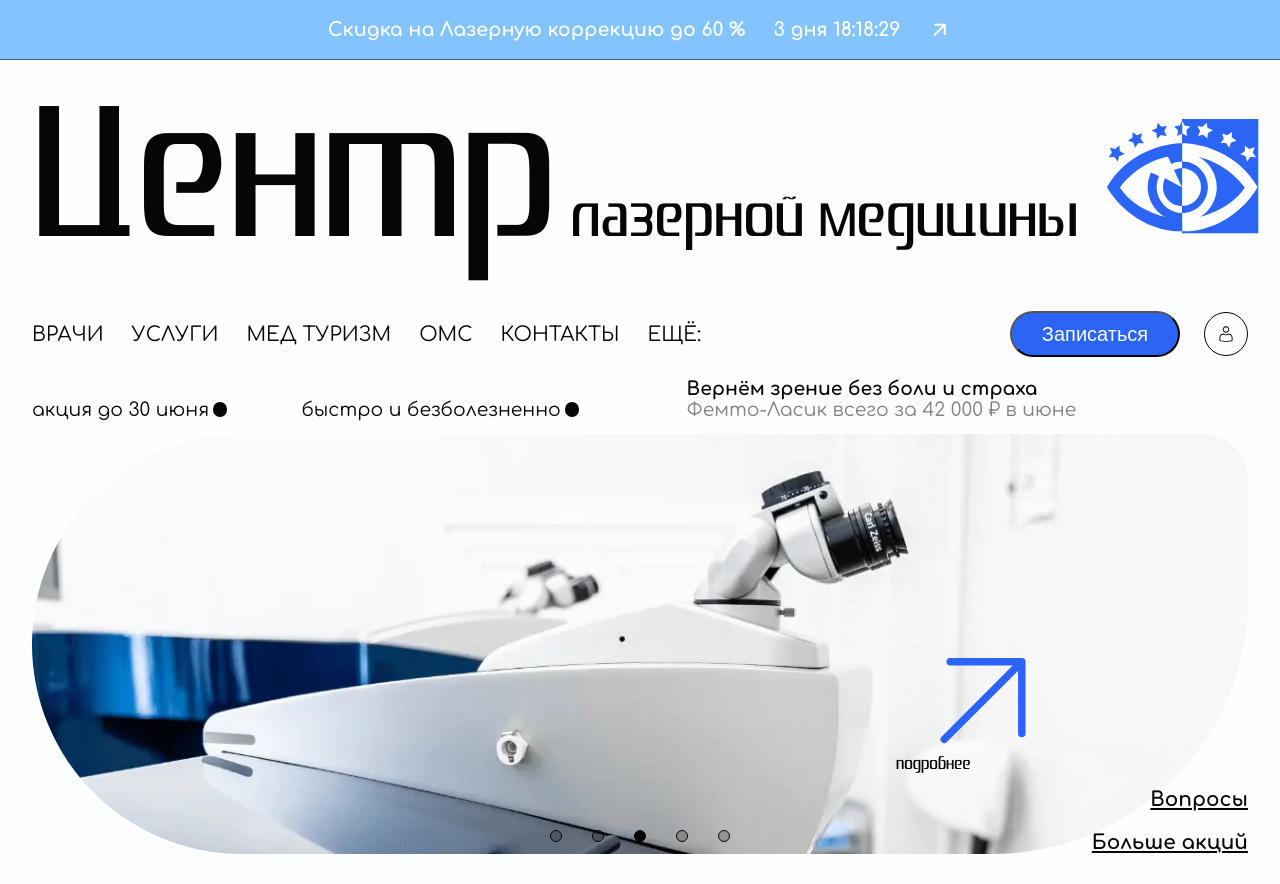
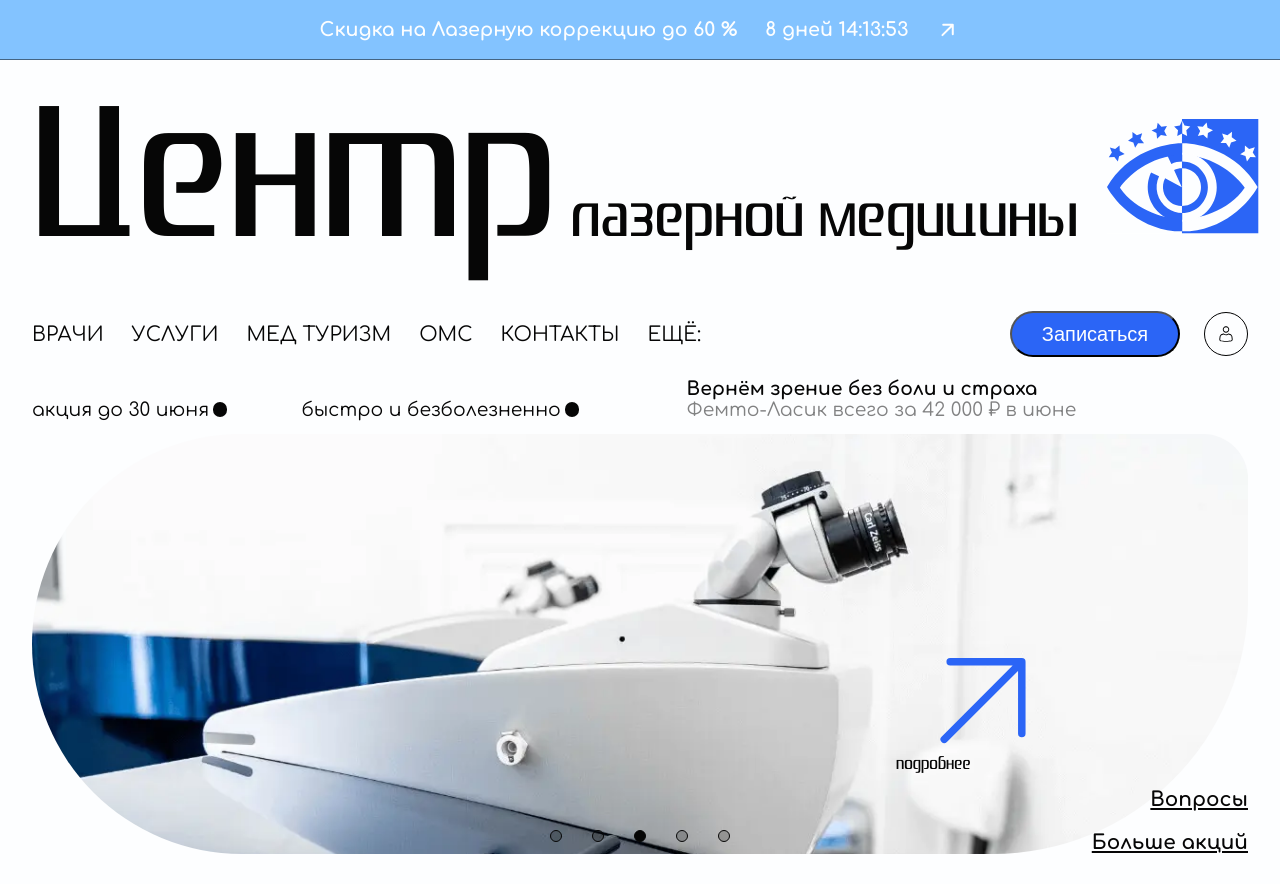
Before and after one commit to zukolime/solveon-task, a React (Create React App) app: page / in a window 1280 px wide. Built offline with nearby package versions, Linux system fonts and the light colour scheme.

Commit message:
fix: CountdownTimer

```diff
--- /dev/null
+++ b/src/components/CountdownTimer.js
@@ -0,0 +1,24 @@
+import PropTypes from "prop-types";
+import useCountdown from "../hooks/useCountdown";
+import getDayWord from "../utils/getDayWord";
+
+import "../styles/promo-panel.scss";
+
+const CountdownTimer = ({ targetDate }) => {
+  const timeLeft = useCountdown(targetDate);
+  const dayNumber = parseInt(timeLeft.days, 10);
+  const dayWord = getDayWord(dayNumber);
+
+  return (
+    <div className="countdown-timer">
+      <span className="countdown-timer__part">{timeLeft.days}</span> {dayWord} <span className="countdown-timer__part">{timeLeft.hours}</span>:
+      <span className="countdown-timer__part">{timeLeft.minutes}</span>:<span className="countdown-timer__part">{timeLeft.seconds}</span>
+    </div>
+  );
+};
+
+CountdownTimer.propTypes = {
+  targetDate: PropTypes.string.isRequired,
+};
+
+export default CountdownTimer;
--- a/src/components/PromoPanel.js
+++ b/src/components/PromoPanel.js
@@ -1,28 +1,13 @@
+import { ReactComponent as Arrow } from "../resources/icons/arrow-up.svg";
 import "../styles/promo-panel.scss";
-import { ReactComponent as Arrow } from "../resources/icons/arrow-up.svg";
+import CountdownTimer from "./CountdownTimer";
 
 const PromoPanel = () => {
   return (
     <div className="promo-panel">
       <div className="promo-panel__inner">
         <p className="promo-panel__text">Скидка на Лазерную коррекцию до 60 %</p>
-        <div className="promo-panel__timer">
-          <span id="days" className="promo-panel__timer-part">
-            3
-          </span>{" "}
-          дня{" "}
-          <span id="hours" className="promo-panel__timer-part">
-            18
-          </span>
-          :
-          <span id="minutes" className="promo-panel__timer-part">
-            18
-          </span>
-          :
-          <span id="seconds" className="promo-panel__timer-part">
-            29
-          </span>
-        </div>
+        <CountdownTimer targetDate="2025-08-13T00:00:00" />
         <a href="/" className="promo-panel__link">
           <Arrow className="promo-panel__icon" />
         </a>
--- /dev/null
+++ b/src/hooks/useCountdown.js
@@ -0,0 +1,39 @@
+import { useEffect, useState } from "react";
+
+const useCountdown = (targetDateStr) => {
+  const calculateTimeLeft = () => {
+    const targetDate = new Date(targetDateStr);
+    const now = new Date();
+    const difference = targetDate - now;
+
+    if (difference <= 0) {
+      return {
+        days: "00",
+        hours: "00",
+        minutes: "00",
+        seconds: "00",
+      };
+    }
+
+    return {
+      days: String(Math.floor(difference / (1000 * 60 * 60 * 24))),
+      hours: String(Math.floor((difference / (1000 * 60 * 60)) % 24)).padStart(2, "0"),
+      minutes: String(Math.floor((difference / 1000 / 60) % 60)).padStart(2, "0"),
+      seconds: String(Math.floor((difference / 1000) % 60)).padStart(2, "0"),
+    };
+  };
+
+  const [timeLeft, setTimeLeft] = useState(calculateTimeLeft());
+
+  useEffect(() => {
+    const timer = setInterval(() => {
+      setTimeLeft(calculateTimeLeft());
+    }, 1000);
+
+    return () => clearInterval(timer);
+  }, [targetDateStr]);
+
+  return timeLeft;
+};
+
+export default useCountdown;
--- /dev/null
+++ b/src/utils/getDayWord.js
@@ -0,0 +1,11 @@
+const getDayWord = (number) => {
+  const n = Math.abs(number) % 100;
+  const lastDigit = n % 10;
+
+  if (n > 10 && n < 20) return "дней";
+  if (lastDigit > 1 && lastDigit < 5) return "дня";
+  if (lastDigit === 1) return "день";
+  return "дней";
+};
+
+export default getDayWord;
```
